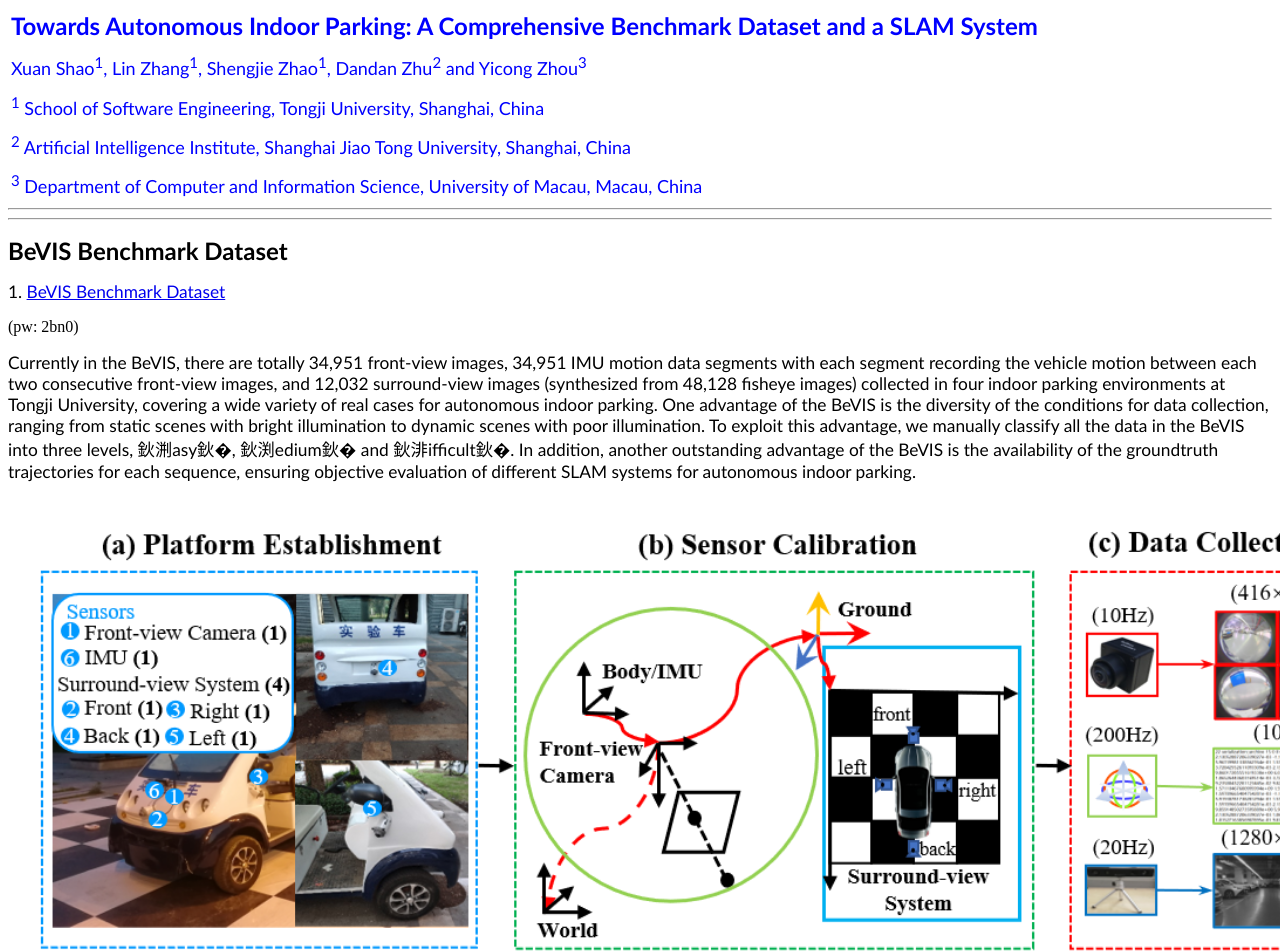
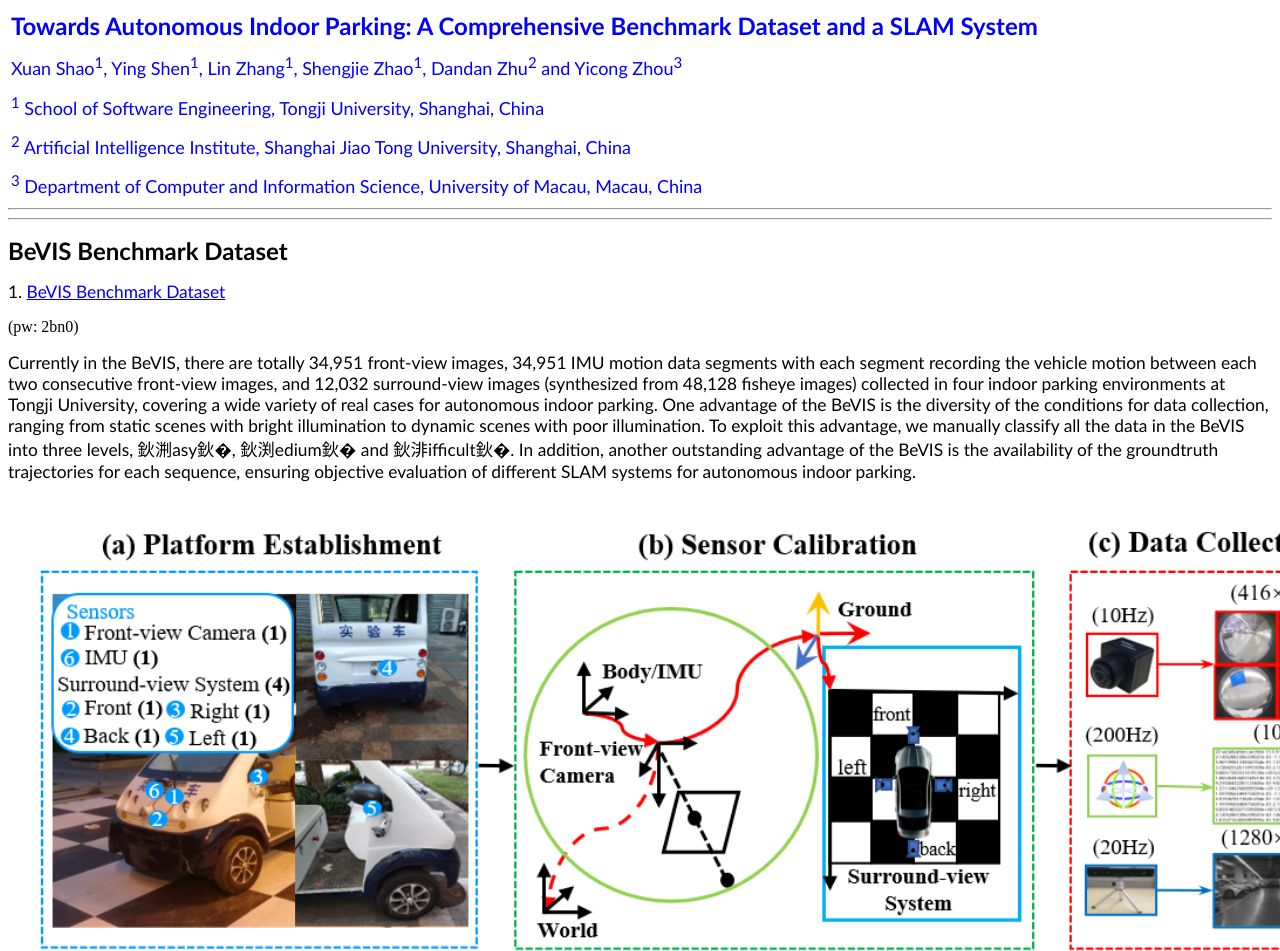
Before and after one commit to shaoxuan92/BeVIS, a plain HTML site: page index.html in a window 1280 px wide. Shown: the top 951 px of the page. Drawn offline with Linux system fonts and the light colour scheme.

Commit message:
Update index.html

```diff
--- a/index.html
+++ b/index.html
@@ -2,7 +2,7 @@
 <head>
 <meta http-equiv="Content-Language" content="zh-cn">
 <meta http-equiv="Content-Type" content="text/html; charset=gb2312">
-<title>MOFIS</title>
+<title>BeVIS</title>
 
 <style>
 <!--
@@ -21,7 +21,7 @@ table.TableGrid
 </style>
 <meta http-equiv="Content-Language" content="zh-cn">
 <meta http-equiv="Content-Type" content="text/html; charset=gb2312">
-<title>MOFIS</title>
+<title>BeVIS</title>
 
 <style>
 <!--
@@ -52,7 +52,7 @@ table.TableGrid
 		<b>Towards Autonomous Indoor Parking: A Comprehensive Benchmark Dataset and a SLAM System</b></font></span>
 
 		<p class="text"><span lang="en-us"><font face="Calibri" size="4" color="#0000FF">
-			Xuan Shao<sup>1</sup>, Lin Zhang<sup>1</sup>, Shengjie Zhao<sup>1</sup>, Dandan Zhu<sup>2</sup> and Yicong Zhou<sup>3</sup></font></span>
+			Xuan Shao<sup>1</sup>, Ying Shen<sup>1</sup>, Lin Zhang<sup>1</sup>, Shengjie Zhao<sup>1</sup>, Dandan Zhu<sup>2</sup> and Yicong Zhou<sup>3</sup></font></span>
 
 		<p class="text"><font face="Calibri" size="4" color="#0000FF"><sup>1</sup><span lang="en-us">
 		School of Software Engineering, Tongji University, Shanghai, China</span></font>
```
